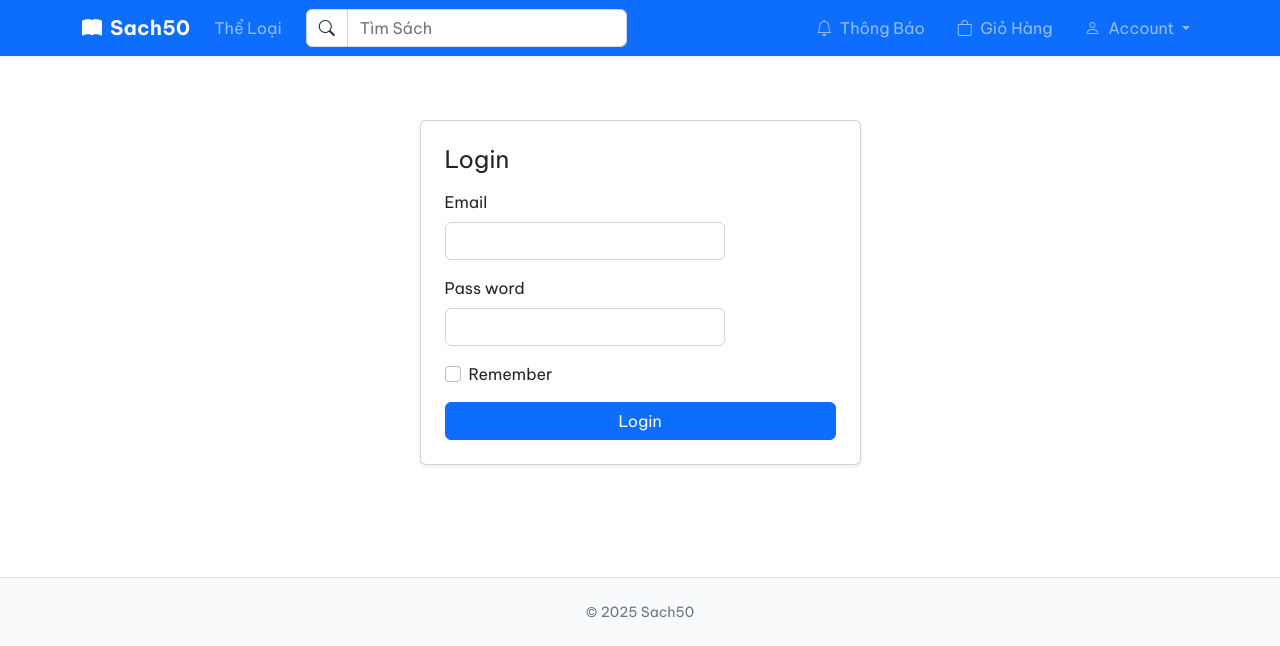
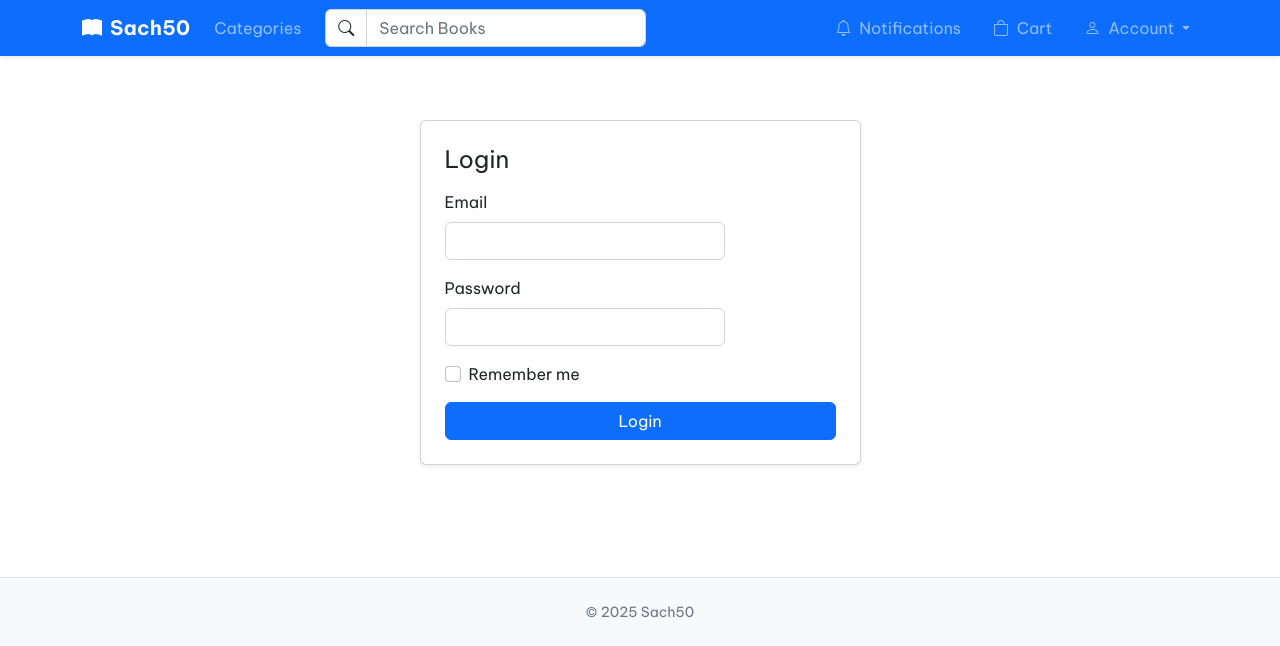
Before and after one commit to trandinhba/WebBookStore, an ASP.NET MVC app: template WebBookStore/Views/Account/Login.cshtml in a window 1280 px wide. Shown: the top 646 px of the page. Run offline with ASP.NET Core 8 and stand-ins for ASP.NET MVC 5, Linux system fonts and the light colour scheme; the template is opened without the code that fills it, so the values that code supplies are empty; the project's own start-up code is not run, and a stand-in starts its controllers and pages; some libraries are stand-ins or nearby versions.

Commit message:
Initial commit

```diff
--- a/WebBookStore/Views/Account/Login.cshtml
+++ b/WebBookStore/Views/Account/Login.cshtml
@@ -1,7 +1,6 @@
-
 @{
-    ViewBag.Title = "Login";
     Layout = "~/Views/Shared/_Layout.cshtml";
+    var title = "Login";
 }
 
 <div class="container py-5">
@@ -18,12 +17,12 @@
                             <input name="Email" class="form-control" type="email" required />
                         </div>
                         <div class="mb-3">
-                            <label class="form-label">Pass word</label>
+                            <label class="form-label">Password</label>
                             <input name="Password" class="form-control" type="password" required />
                         </div>
                         <div class="form-check mb-3">
-                            <input class="form-check-input" type="checkbox" value="true" id="rememberMePage" name="RememberMe">
-                            <label class="form-check-label" for="rememberMePage">Remember</label>
+                            <input class="form-check-input" type="checkbox" value="true" id="rememberMe" name="RememberMe">
+                            <label class="form-check-label" for="rememberMe">Remember me</label>
                         </div>
                         <button type="submit" class="btn btn-primary w-100">Login</button>
                     }
--- a/WebBookStore/Views/Account/Register.cshtml
+++ b/WebBookStore/Views/Account/Register.cshtml
@@ -1,7 +1,6 @@
-
 @{
-    ViewBag.Title = "Register";
     Layout = "~/Views/Shared/_Layout.cshtml";
+    var title = "Register";
 }
 
 <div class="container py-5">
@@ -29,7 +28,7 @@
                             <label class="form-label">Confirm Password</label>
                             <input name="ConfirmPassword" class="form-control" type="password" required />
                         </div>
-                        <div class="text-muted small mb-2">By register, you agreed with Sach50 about services and terms of service and privacy policy</div>
+                        <div class="text-muted small mb-2">By registering, you agree to the <a href="#">Terms of Service</a> and <a href="#">Privacy Policy</a> of Sach50</div>
                         <button type="submit" class="btn btn-primary w-100">Register</button>
                     }
                 </div>
--- a/WebBookStore/Views/Shared/_Layout.cshtml
+++ b/WebBookStore/Views/Shared/_Layout.cshtml
@@ -1,24 +1,32 @@
 @{
     Layout = null;
-    var title = ViewBag.Title ?? "Sach500";
+    var title = ViewBag.Title ?? "Sach500"; // If no value for ViewBag.Title, default to "Sach500"
 }
 
 <!DOCTYPE html>
-<html lang="vi">
+<html lang="en">
+ <!-- Change language code to "en" for English -->
 <head>
     <meta charset="utf-8" />
     <meta name="viewport" content="width=device-width, initial-scale=1" />
     <meta name="google" content="notranslate" />
     <title>@title</title>
 
+    <!-- CSS Links -->
     <link rel="stylesheet" href="@Url.Content("~/Content/bootstrap.min.css")" />
     <link rel="stylesheet" href="@Url.Content("~/Content/Site.css")" />
+
+    <!-- Google Fonts -->
     <link rel="preconnect" href="https://fonts.googleapis.com" />
     <link rel="preconnect" href="https://fonts.gstatic.com" crossorigin />
     <link href="https://fonts.googleapis.com/css2?family=Inter:wght@400;600;700&family=Be+Vietnam+Pro:wght@400;600;700&display=swap&subset=vietnamese" rel="stylesheet" />
+
+    <!-- Bootstrap Icons -->
     <link href="https://cdn.jsdelivr.net/npm/bootstrap-icons@1.11.3/font/bootstrap-icons.css" rel="stylesheet" />
 </head>
 <body style="font-family: 'Be Vietnam Pro','Inter', system-ui, -apple-system, Segoe UI, Roboto, 'Helvetica Neue', Arial, 'Noto Sans', 'Liberation Sans', sans-serif;">
+
+    <!-- Header -->
     <header class="navbar navbar-expand-lg navbar-dark bg-primary shadow-sm">
         <div class="container">
             <a class="navbar-brand d-flex align-items-center" href="@Url.Action("Index", "Home")">
@@ -31,20 +39,20 @@
             <div class="collapse navbar-collapse" id="mainNav">
                 <ul class="navbar-nav me-3 mb-2 mb-lg-0">
                     <li class="nav-item">
-                        <a class="nav-link" href="#">Thể Loại</a>
+                        <a class="nav-link" href="#">Categories</a> <!-- Change from "Thể Loại" to "Categories" -->
                     </li>
                 </ul>
 
                 <form class="d-flex flex-grow-1 me-3" role="search" action="@Url.Action("Search", "Home")" method="get">
                     <div class="input-group">
                         <span class="input-group-text bg-white"><i class="bi bi-search"></i></span>
-                        <input name="q" class="form-control" type="search" placeholder="Tìm Sách" aria-label="Tìm Sách" />
+                        <input name="q" class="form-control" type="search" placeholder="Search Books" aria-label="Search Books" /> <!-- Change "Tìm Sách" to "Search Books" -->
                     </div>
                 </form>
 
                 <ul class="navbar-nav ms-auto mb-2 mb-lg-0 align-items-lg-center">
-                    <li class="nav-item me-lg-3"><a class="nav-link" href="#"><i class="bi bi-bell me-1"></i> Thông Báo</a></li>
-                    <li class="nav-item me-lg-3"><a class="nav-link" href="@Url.Action("Index", "Cart")"><i class="bi bi-bag me-1"></i> Giỏ Hàng</a></li>
+                    <li class="nav-item me-lg-3"><a class="nav-link" href="#"><i class="bi bi-bell me-1"></i> Notifications</a></li> <!-- Change "Thông Báo" to "Notifications" -->
+                    <li class="nav-item me-lg-3"><a class="nav-link" href="@Url.Action("Index", "Cart")"><i class="bi bi-bag me-1"></i> Cart</a></li> <!-- Change "Giỏ Hàng" to "Cart" -->
                     <li class="nav-item dropdown">
                         <a class="nav-link dropdown-toggle" href="#" id="accountMenu" role="button" data-bs-toggle="dropdown" aria-expanded="false">
                             <i class="bi bi-person me-1"></i> Account
@@ -52,7 +60,7 @@
                         <ul class="dropdown-menu dropdown-menu-end shadow" aria-labelledby="accountMenu">
                             <li>
                                 <a class="dropdown-item" href="#" data-bs-toggle="modal" data-bs-target="#loginModal">
-                                    <i class="bi bi-box-arrow-in-right me-2"></i>Đăng Nhập
+                                    <i class="bi bi-box-arrow-in-right me-2"></i>Login
                                 </a>
                             </li>
                             <li>
@@ -67,17 +75,24 @@
         </div>
     </header>
 
+    <!-- Main content -->
     <main class="container py-3">
         @RenderBody()
     </main>
 
+    <!-- Footer -->
     <footer class="py-4 bg-light border-top mt-5">
-        <div class="container text-center small text-muted">© @DateTime.Now.Year Sach50</div>
+        <div class="container text-center small text-muted">© @DateTime.Now.Year Sach50</div> <!-- No need to translate the year text -->
     </footer>
 
+    <!-- Script files -->
     <script src="@Url.Content("~/Scripts/jquery-3.7.0.min.js")"></script>
     <script src="@Url.Content("~/Scripts/bootstrap.bundle.min.js")"></script>
+
+    <!-- Authentication modals -->
     @Html.Partial("~/Views/Shared/_AuthModals.cshtml")
+
+    <!-- Custom Scripts -->
     @RenderSection("scripts", required: false)
 </body>
 </html>
```
Also changed, not shown: WebBookStore/Controllers/AccountController.cs (+11 -11 lines), WebBookStore/Views/Home/Index.cshtml (+8 -4 lines), WebBookStore/Views/Web.config, WebBookStore/WebBookStore.csproj, WebBookStore/wwwroot/images/tap1.png (added), WebBookStore/wwwroot/images/tap2.png (added), WebBookStore/wwwroot/images/tap3.png (added), WebBookStore/wwwroot/images/tap4.png (added), WebBookStore/wwwroot/images/tap5.png (added), WebBookStore/wwwroot/images/tap6.png (added), WebBookStore/wwwroot/images/tap7.png (added), WebBookStore/wwwroot/images/tap8.png (added).
